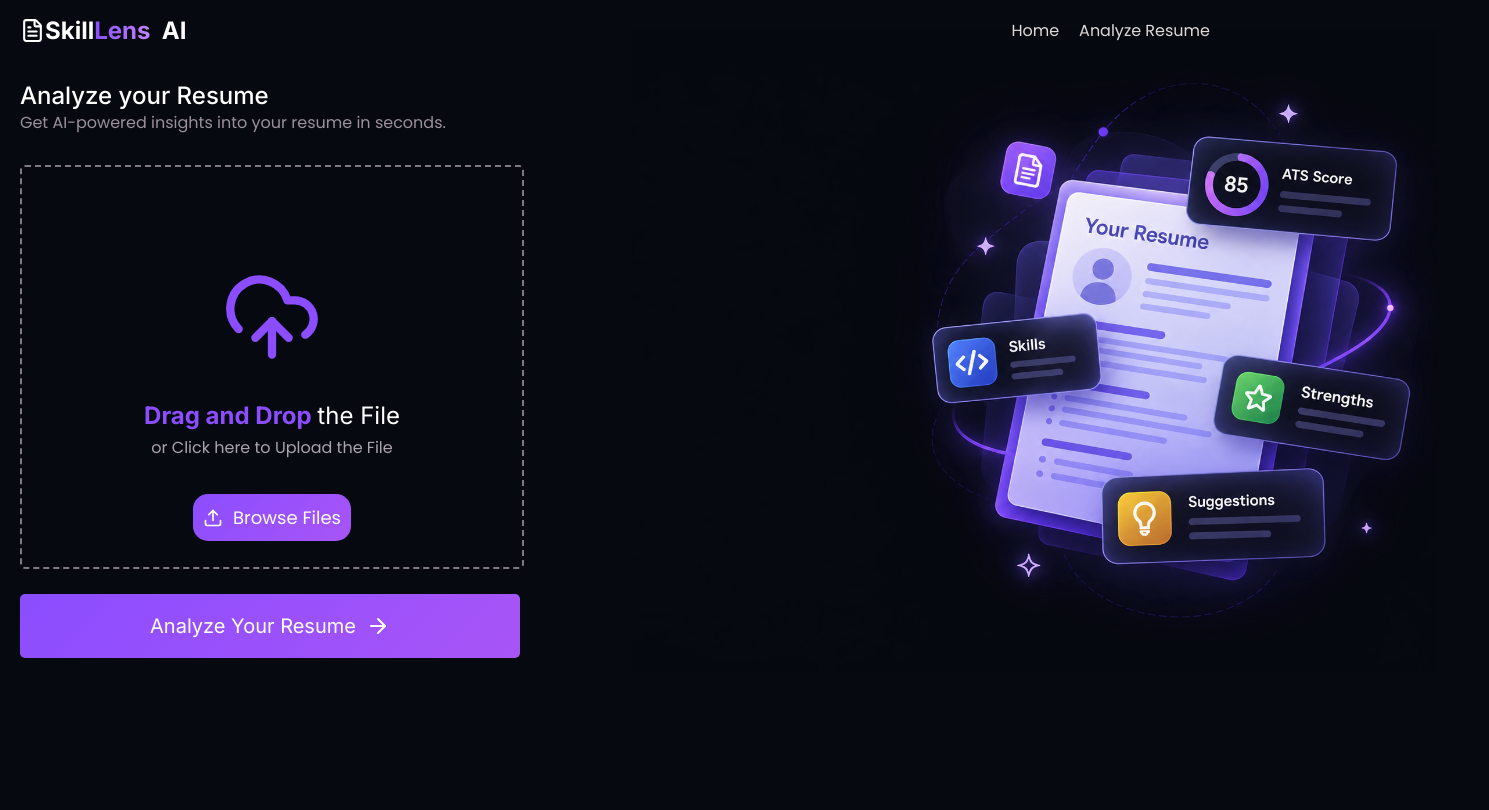
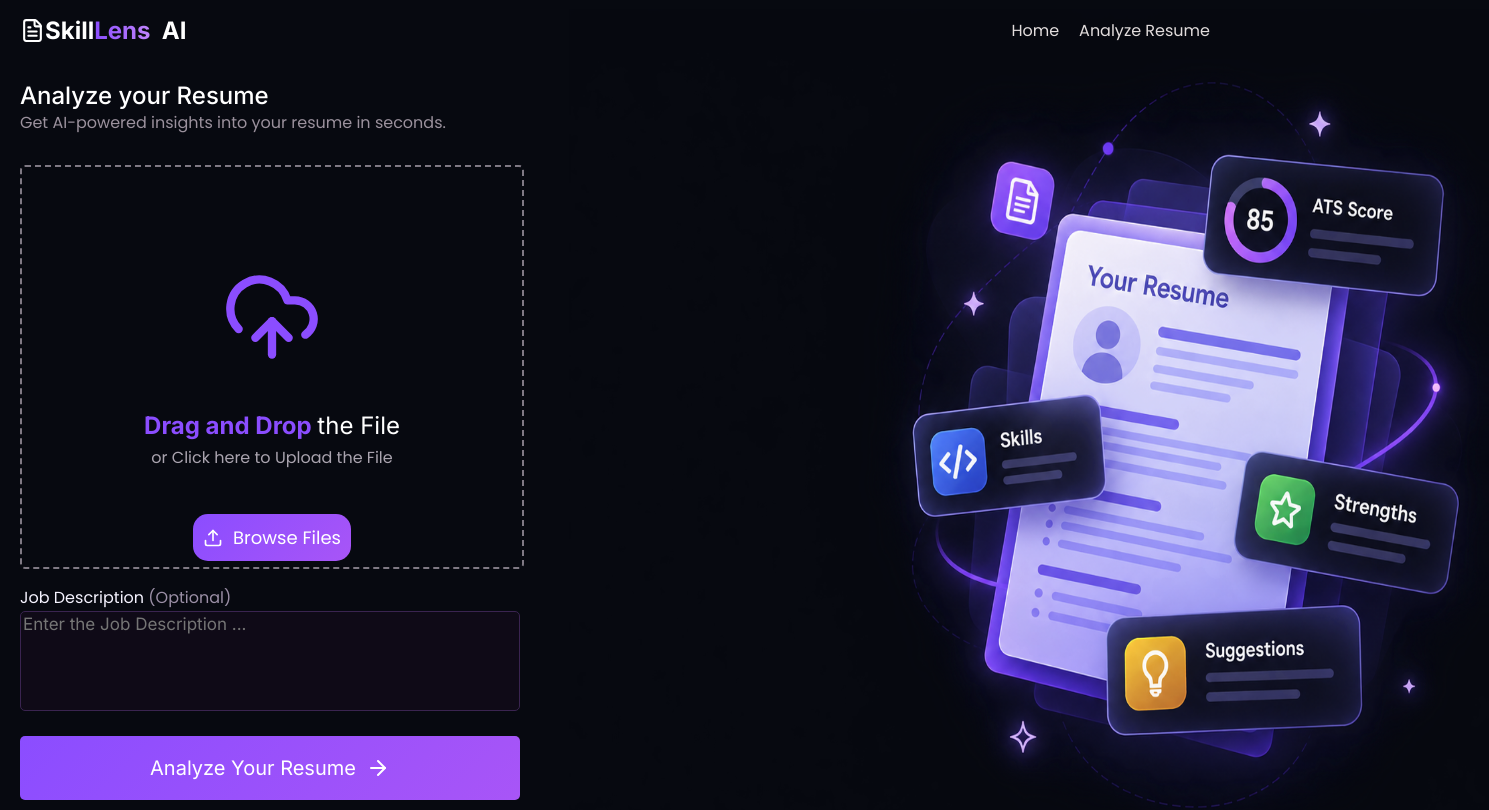
Before and after one commit to Akasharts/SkillLens-AI, a React (Vite) app in the folder frontend/: page /analyzer in a window 1280 px wide. Shown: the top 810 px of the page, 1489 px wide, since content can reach past the window. Built offline with nearby package versions, Linux system fonts and the light colour scheme.

Commit message:
Added Job Description

```diff
--- a/frontend/src/components/ResumeUpload.tsx
+++ b/frontend/src/components/ResumeUpload.tsx
@@ -8,6 +8,8 @@ type ResumeProps=
     setFile: React.Dispatch<React.SetStateAction<File | null>>;
     isAnalyzing:boolean;
     errorMessage:string;
+    jobDesc:string;
+    setJobDesc:React.Dispatch<React.SetStateAction<string>>;
     onAnalyze:()=>void;
 }
 function ResumeUpload({
@@ -15,6 +17,8 @@ function ResumeUpload({
         setFile,
         isAnalyzing,
         errorMessage,
+        jobDesc,
+        setJobDesc,
         onAnalyze
     }:ResumeProps)
 {
@@ -54,6 +58,7 @@ function ResumeUpload({
         setMessage(`Uploaded File : ${droppedFile.name}\n`);
     }
 
+
     return(
     <>
     <div className="resume-upload">
@@ -74,18 +79,22 @@ function ResumeUpload({
             hidden
             accept=".pdf,.doc,.docx"
             onChange={handleFilechange} />
-            {isAnalyzing?(
-             <>
-            <div className="file-info">
+            {
+                (isAnalyzing||file)&&(
+                   <div className="file-info">
                 <FileText className="analyzer-fileText"/>
                 <div className="file-details">
                     <p>{message}</p>
                     <span className="filesize-text">{filesize}MB</span>
                 </div>
             </div>
+                )
+            }
+            {isAnalyzing?(
+             <>
             <div className="analyzing-content">
                 <div className="analyzing-spinner"></div>
-                <h2>Analayzing Your Resume...</h2>
+                <h2>Analyzing Your Resume...</h2>
                 <p> Extracting information <br/> and generating insights</p>
             </div>
             </>
@@ -97,23 +106,27 @@ function ResumeUpload({
             </>
             ):(
             <>
-            <div className="file-info">
-                <FileText className="analyzer-fileText"/>
-                <div className="file-details">
-                    <p>{message}</p>
-                    <span className="filesize-text">{filesize}MB</span>
-                </div>
-            </div>
             <span className="upload-text">Click here to Change the File</span>
             <p className="error_message">{errorMessage}</p>
             </>
             ))}
+
             </div>
+             <div className="job-desc-container">
+                    <p>Job Description <span className="optional-text">(Optional)</span></p>
+                    <textarea
+                    value={jobDesc}
+                    placeholder="Enter the Job Description ..."
+                    onChange={(e)=>setJobDesc(e.target.value)}
+                    className="job-desc"
+                    />
+                </div>
         <button className={`analyzer-btn  ${isAnalyzing?"analyzing":""} `}
         onClick={onAnalyze}>{isAnalyzing?"Analyzing...":<> Analyze Your Resume <ArrowRight className='arrow'/></>}</button>
+
         </div>
         <div  className="image">
-            <img className="right_image" src={right_image}/>
+            <img className="right_image" src={right_image} draggable={false}/>
         </div>
    </div>
 
--- a/frontend/src/pages/Analyzer.tsx
+++ b/frontend/src/pages/Analyzer.tsx
@@ -9,6 +9,7 @@ function Analyzer()
 {
 
     const[file,setFile]=useState<File|null>(null);
+    const[jobDesc,setJobDesc]=useState<string>("");
 
     const[skills,setSkills]=useState<string[]>([]);
     const[strengths,setStrengths]=useState<string[]>([]);
@@ -31,7 +32,7 @@ function Analyzer()
          try
         {
             setIsAnalyzing(true);
-            const data=await handleUpload(file);
+            const data=await handleUpload(file,jobDesc);
             console.log(data);
             if(!data.result.is_resume)
             {
@@ -68,6 +69,8 @@ function Analyzer()
             setFile={setFile}
             isAnalyzing={isAnalyzing}
             errorMessage={errorMessage}
+            jobDesc={jobDesc}
+            setJobDesc={setJobDesc}
             onAnalyze={analyze_resume}
             />
         ):(
--- a/frontend/src/services/api.ts
+++ b/frontend/src/services/api.ts
@@ -1,6 +1,7 @@
-export const handleUpload=async (file:File)=>{
+export const handleUpload=async (file:File,jobDesc:string)=>{
     const formData=new FormData();
     formData.append("file",file);
+    formData.append("JobDesc",jobDesc);
     const response=await fetch('http://127.0.0.1:8000/upload',
         {
             method:"POST",
--- a/frontend/src/styles/style.css
+++ b/frontend/src/styles/style.css
@@ -185,10 +185,10 @@ h1
     width:200px;
     height:200px;
     display:flex;
-    gap:10px;
+    gap:20px;
     flex-direction: column;
     align-items: center;
-    /* justify-content: flex-start; */
+    justify-content: flex-start;
     padding:100px 150px;
     cursor:pointer;
     margin-left:20px;
@@ -221,10 +221,7 @@ h1
     color:white;
     font-family: 'poppins';
     text-align: left;
-    /* display: flex;
-    flex-direction: column;
-    align-items: center;
-    justify-content: center; */
+    margin-bottom:40px;
 }
 .drag-drop-text
 {
@@ -601,6 +598,7 @@ h1
 .user-input.analyzing
 {
     border: 2px dashed rgba(231, 178, 241, 0.992);
+    height:300px;
 }
 .analyzing-content{
     display:flex;
@@ -737,11 +735,58 @@ h1
 }
 .image{
     margin-top:0;
-    margin-left:150px;
+    margin-left:100px;
 }
 .right_image
 {
-    width: 700px;
-    height: 560px;
-    transform:  translate(10px,10px) scale(1.15);
+    width: 800px;
+    height: 760px;
+    transform:  translate(5px,5px) scale(1.15);
 }
+.job-desc-container
+{
+    display: flex;
+    flex-direction: column;
+    align-items: flex-start;
+
+}
+.job-desc-container p
+{
+    color: #F5F3FF;
+    font-family: 'poppins';
+    margin-bottom:1px;
+    margin-left:20px;
+
+}
+.job-desc
+{
+
+    color:white;
+    margin-left:20px;
+    font-family: 'inter';
+    background: #0f0a17;
+    border: 1px solid #3a2450;
+    width:500px;
+    height:100px;
+    box-sizing: border-box;
+    border-radius:5px;
+    resize:none;
+    font-size:17px;
+}
+.optional-text
+{
+    color: #9B8FA6;
+}
+
+.job-desc:hover
+{
+     background: #2a1c41;
+    border: 1px solid #4a2d67;
+    outline:none;
+}
+.job-desc:focus
+{
+    background: #2a1c41;
+    border: 1px solid #4a2d67;
+    outline:none;
+}
```
